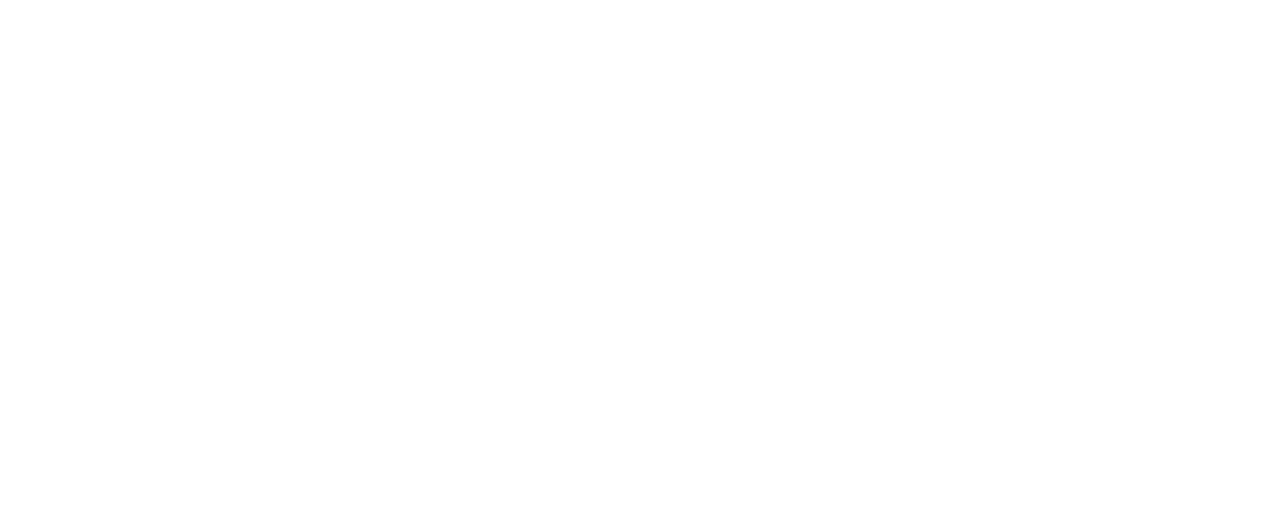
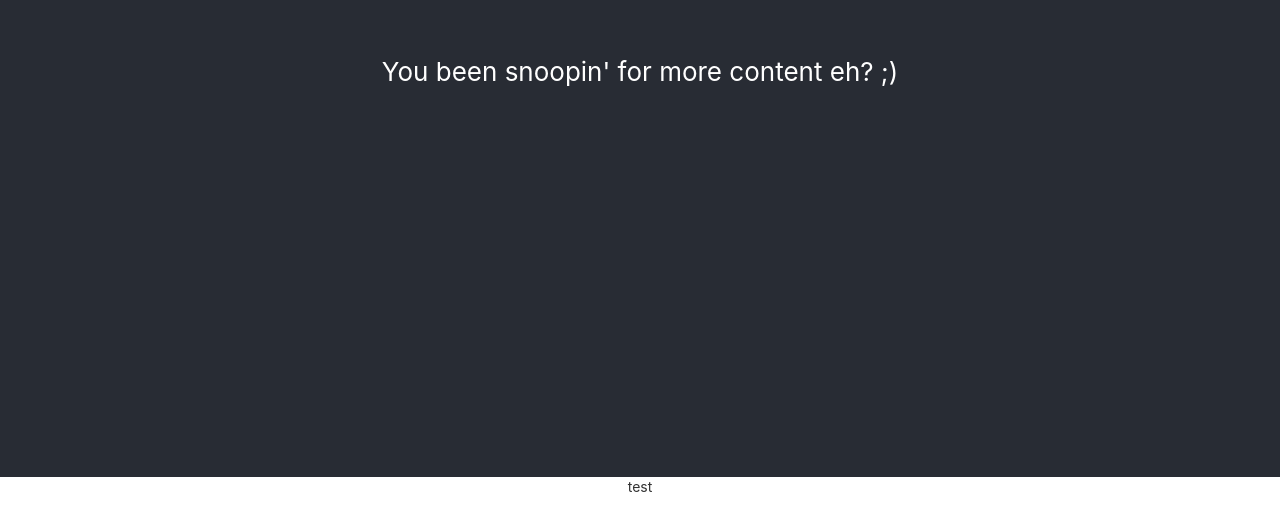
Before and after one commit to SujeethJinesh/ImportantDecisionMaker, a React (Create React App) app: page /YesNo in a window 1280 px wide. Shown: the part 323-830 px from the top of the page. Before the commit the page ends 800 px from the top, so only its background shows below. Built offline with nearby package versions, Linux system fonts and the light colour scheme.

Commit message:
Add Error Screen

```diff
--- a/package.json
+++ b/package.json
@@ -6,6 +6,7 @@
     "react": "^16.6.3",
     "react-bootstrap": "^0.32.4",
     "react-dom": "^16.6.3",
+    "react-router": "^4.3.1",
     "react-router-dom": "^4.3.1",
     "react-scripts": "2.1.1"
   },
--- a/src/App.js
+++ b/src/App.js
@@ -1,20 +1,24 @@
 import React, { Component } from 'react';
 import './App.css';
 
-import { BrowserRouter, Route, Switch } from 'react-router-dom';
+import { Route } from 'react-router';
+import { BrowserRouter } from 'react-router-dom';
 
 import Home from "./components/Home";
-import Navigation from "./components/Navigation";
+// import Navigation from "./components/Navigation";
+import YesNo from "./components/YesNo";
+import SelectChoices from "./components/SelectChoices";
+import Error from "./components/Error";
 
 class App extends Component {
   render() {
     return (
       <BrowserRouter>
         <div>
-          <Navigation />
-          <Switch>
-            <Route path="/" component={Home} exact/>
-          </Switch>
+          <Route exact path="/" component={Home}/>
+          <Route exact path={"YesNo"} component={YesNo}/>
+          <Route exact path={"SelectChoices"} component={SelectChoices}/>
+          <Route component={Error} />
         </div>
       </BrowserRouter>
     );
--- /dev/null
+++ b/src/components/Error.js
@@ -0,0 +1,22 @@
+import React, { Component } from 'react';
+
+class Error extends Component {
+    constructor() {
+        super();
+    }
+
+    render() {
+        return (
+            <div className="App">
+                <header className="App-header">
+                    <p>
+                        You been snoopin' for more content eh? ;)
+                    </p>
+                </header>
+                <p>test</p>
+            </div>
+        );
+    }
+}
+
+export default Error;
--- /dev/null
+++ b/src/components/SelectChoices.js
@@ -0,0 +1,22 @@
+import React, { Component } from 'react';
+
+class SelectChoices extends Component {
+    constructor() {
+        super();
+    }
+
+    render() {
+        return (
+            <div className="App">
+                <header className="App-header">
+                    <p>
+                        SelectChoices
+                    </p>
+                </header>
+                <p>test</p>
+            </div>
+        );
+    }
+}
+
+export default SelectChoices;
--- /dev/null
+++ b/src/components/YesNo.js
@@ -0,0 +1,22 @@
+import React, { Component } from 'react';
+
+class YesNo extends Component {
+    constructor() {
+        super();
+    }
+
+    render() {
+        return (
+            <div className="App">
+                <header className="App-header">
+                    <p>
+                        YesNo
+                    </p>
+                </header>
+                <p>test</p>
+            </div>
+        );
+    }
+}
+
+export default YesNo;
```
Also changed, not shown: 1 other file (tests, documents, lock files or other folders).
